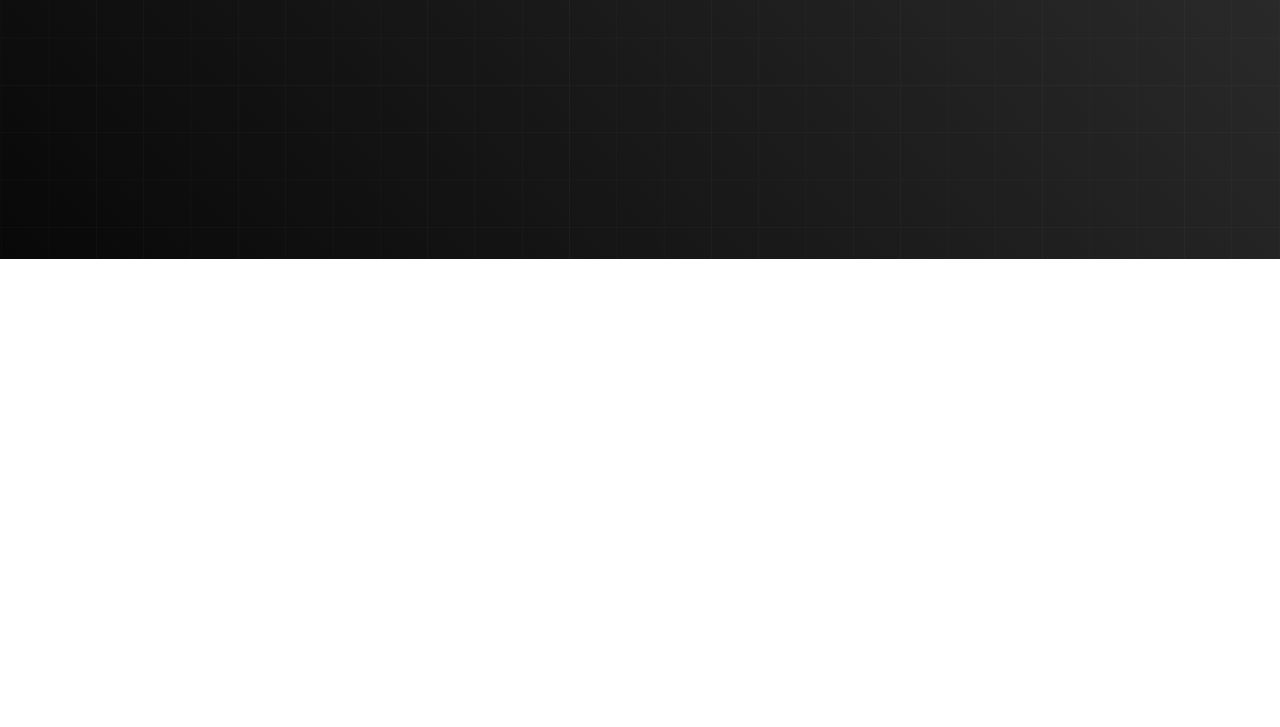
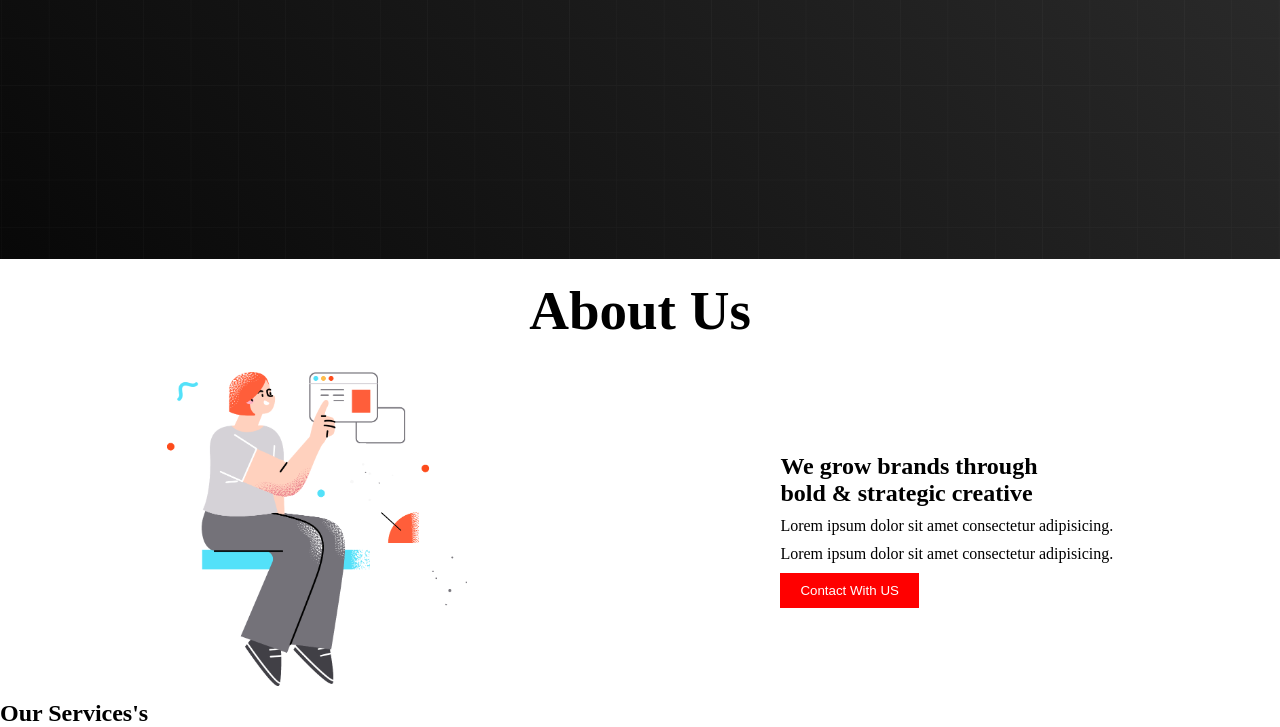
Before and after one commit to hmfahad/session_one, a plain HTML site: page index.html in a window 1280 px wide. Shown: the part 685-1412 px from the top of the page. Before the commit the page ends 944 px from the top, so only its background shows below. Drawn offline with Linux system fonts and the light colour scheme.

Commit message:
about ended

```diff
--- a/index.html
+++ b/index.html
@@ -51,6 +51,47 @@
         <!-- This is about us section -->
         <section>
 
+            <div class="title about-title">
+                <h1 class="title">About Us</h1>
+            </div>
+
+            <div class="about-container">
+
+                    <div class="about-photo">
+                        <img class="banner-img" src="./images/section.png" alt="">
+                    </div>
+
+                    <div class="about-text">
+                        <h1 class="abotTextHeder">We grow brands through <br> bold & strategic creative</h1>
+
+                        <p class="abotTextHeder">Lorem ipsum dolor sit amet consectetur adipisicing.</p>
+                        <p class="abotTextHeder">Lorem ipsum dolor sit amet consectetur adipisicing.</p>
+
+                        <button class="btn">Contact With US</button>
+
+                    </div>
+
+            </div>
+
+        </section>
+
+        <!-- This is our service section -->
+
+        <section>
+            <div class="service-container">
+                <h1>Our Services's</h1>
+
+                <div class="service-cart-container">
+
+                    <div class="service-cart">
+                        <div class="service-img">
+
+                        </div>
+                    </div>
+
+                </div>
+
+            </div>
         </section>
    </main>
 
--- a/style.css
+++ b/style.css
@@ -76,3 +76,21 @@
 .btn:hover{
     background-color: blueviolet;
 }
+
+.about-container{
+
+    display: flex;
+    padding: 10px;
+    align-items: center;
+    justify-content: space-around
+}
+
+
+.abotTextHeder{
+    padding-bottom: 10px;
+}
+
+.about-title{
+    text-align: center;
+    padding: 20px;
+}
```
